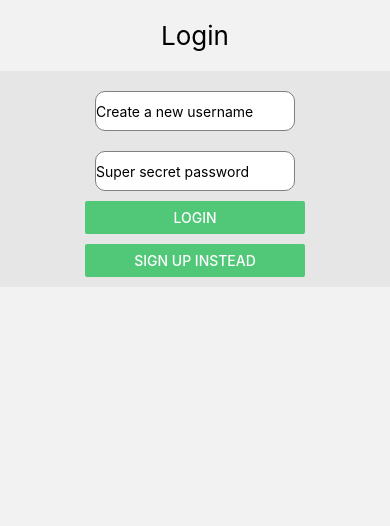
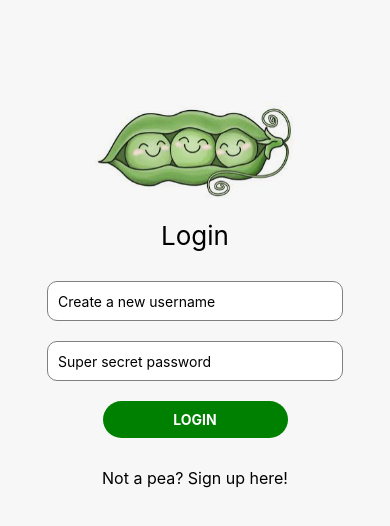
Before and after one commit to Tajwar0/pea-pod-frontend, a React Native app: screen /Login in a window 390 px wide. Shown: the top 526 px of the page. Built offline with nearby package versions, Linux system fonts and the light colour scheme; no server answers.

Commit message:
add styling to login page

```diff
--- a/Components/LoginPages/Login.jsx
+++ b/Components/LoginPages/Login.jsx
@@ -1,6 +1,7 @@
 import { Formik } from "formik";
-import { StyleSheet, Text, TextInput, View, Button } from "react-native";
+import { StyleSheet, Text, TextInput, View, Button, Image } from "react-native";
 import { useState } from "react";
+import { TouchableOpacity } from "react-native-gesture-handler";
 
 export default function Login({ navigation }) {
   const [userMessage, setUserMessage] = useState("");
@@ -25,11 +26,16 @@ export default function Login({ navigation }) {
   //   }, [userInput]);
 
   return (
-    <View>
-      <Text style={{ margin: 20, textAlign: "center", fontSize: 26 }}>
-        Login
-      </Text>
-
+    <View style={styles.screenContainer}>
+      <View>
+        <Image
+          style={styles.headerImg}
+          source={require('../../assets/peapod.png')}
+        />
+        <Text style={styles.headerText}>
+          Login
+        </Text>
+      </View>
       <View style={styles.LoginContainer}>
         <Formik
           initialValues={{
@@ -68,21 +74,26 @@ export default function Login({ navigation }) {
                 style={styles.TextInput}
                 secureTextEntry
               />
-              <Button
+              <TouchableOpacity
                 style={styles.button}
-                title="Login"
-                color="#50C878"
                 onPress={props.handleSubmit}
-              />
-              <View style={styles.space} />
-              <Button
+              >
+                <Text style={styles.buttonText}>LOGIN</Text>
+              </TouchableOpacity>
+              <TouchableOpacity
+                style={styles.link}
+                onPress={() => navigation.navigate("SignUp")}>
+                <Text style={styles.linkText}>Not a pea? Sign up here!</Text>
+              </TouchableOpacity>
+
+              {/* <Button
                 style={styles.button}
                 title="Sign up instead"
-                color="#50C878"
+                color="green"
                 onPress={() => {
                   navigation.navigate("SignUp");
                 }}
-              />
+              /> */}
             </View>
           )}
         </Formik>
@@ -95,31 +106,58 @@ export default function Login({ navigation }) {
 }
 
 const styles = StyleSheet.create({
+  screenContainer: {
+    alignItems: 'center',
+    paddingTop: 100,
+    height: '100%',
+    backgroundColor: '#f7f7f7',
+  },
   LoginContainer: {
     justifyContent: "center",
-    alignItems: "center",
-    backgroundColor: "white",
+    alignItems: "stretch",
     padding: 10,
-    elevation: 10,
-    backgroundColor: "#e6e6e6",
+    width: '100%',
+    backgroundColor: '#f7f7f7',
+  },
+  headerImg: {
+    height: 100,
+    width: 200
+  },
+  headerText: {
+    marginBottom: 20,
+    textAlign: "center",
+    fontSize: 26,
+    paddingTop: 20,
   },
   TextInput: {
     height: 40,
-    width: 200,
-    margin: 10,
+    width: '80%',
+    marginBottom: 20,
     backgroundColor: "white",
     borderColor: "gray",
     borderWidth: StyleSheet.hairlineWidth,
     borderRadius: 10,
+    padding: 10,
+    alignSelf: 'center'
   },
   button: {
     alignItems: "center",
-    backgroundColor: "blue",
     padding: 10,
     marginBottom: 20,
+    backgroundColor: "green",
+    borderRadius: 20,
+    width: '50%',
+    alignSelf: 'center'
   },
-  space: {
-    width: 20,
-    height: 10,
+  buttonText: {
+    color: "white",
+    fontWeight: "bold",
   },
+  link: {
+    alignSelf: 'center',
+    paddingTop: 10
+  },
+  linkText: {
+    fontSize: 16
+  }
 });
```
